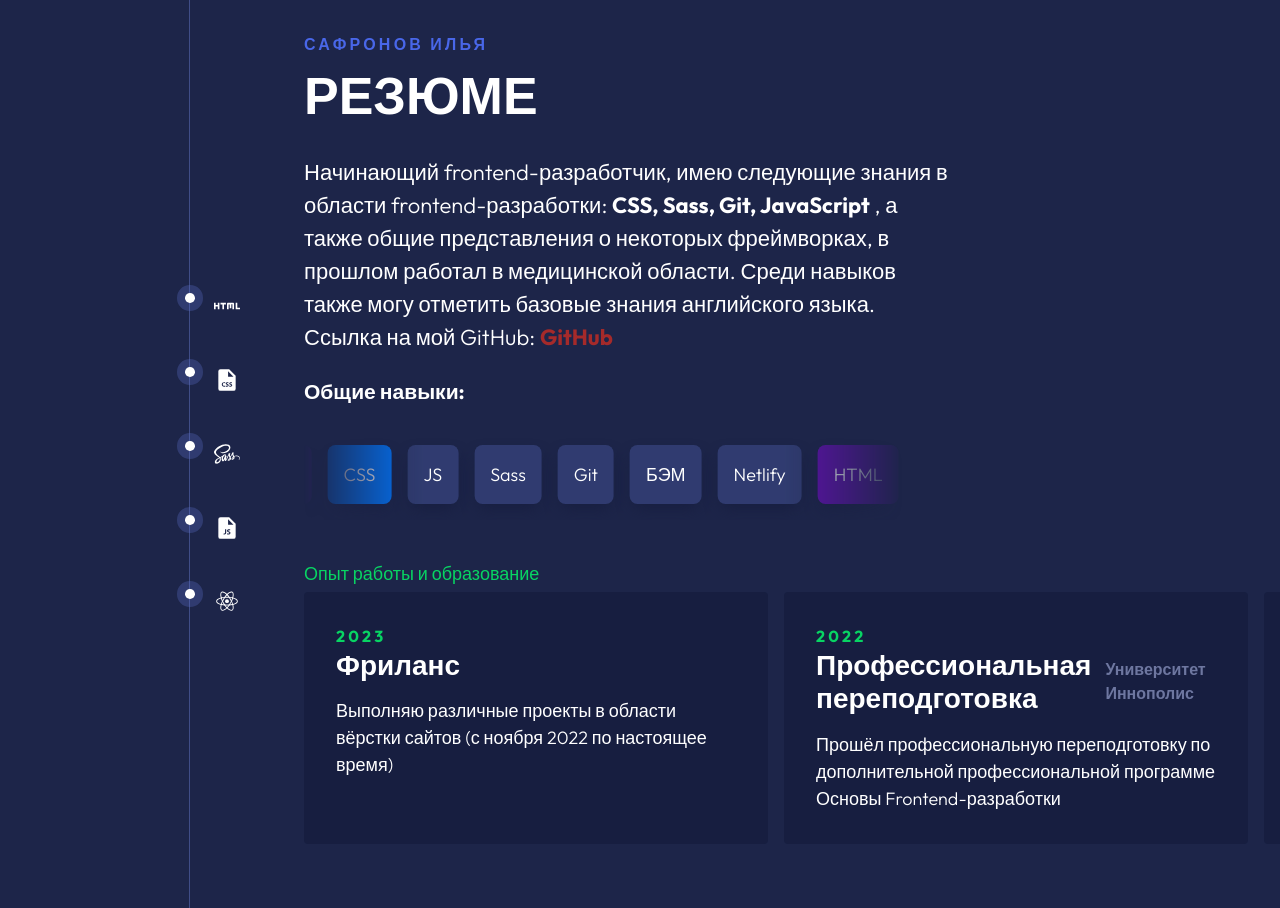
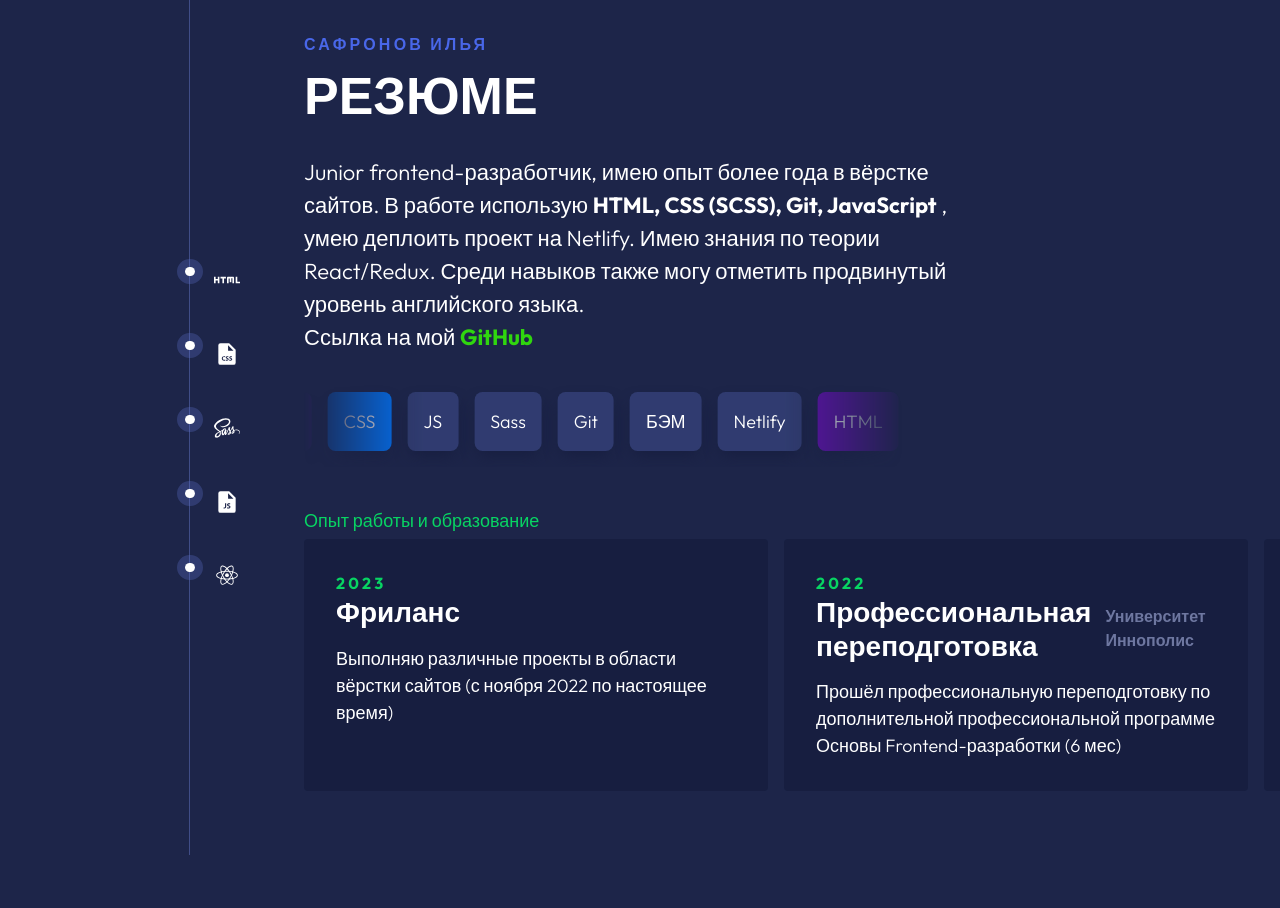
Before and after one commit to IlyaSafronov/resume-variation, a plain HTML site: page index.html in a window 1280 px wide. After the commit the page ends 855 px from the top, so only its background shows below. Drawn offline with Linux system fonts and the light colour scheme.

Commit message:
add information

```diff
--- a/css/styles.css
+++ b/css/styles.css
@@ -62,7 +62,7 @@ body {
 
 .link {
   text-decoration: none;
-  color: brown;
+  color: rgb(48, 214, 15);
   font-weight: bold;
 }
 
--- a/index.html
+++ b/index.html
@@ -16,10 +16,10 @@
       <p class="eyebrow">Сафронов Илья</p>
       <h1 class="page-title">Резюме</h1>
       <p class="intro">
-        Начинающий frontend-разработчик, имею следующие знания в области frontend-разработки: <strong>CSS, Sass, Git, JavaScript</strong> , а также общие представления о некоторых фреймворках, в прошлом работал в медицинской области. Среди навыков также могу отметить базовые знания английского языка.
-        Ссылка на мой GitHub:  <a class="link" href="https://github.com/IlyaSafronov">GitHub</a>
+        Junior frontend-разработчик, имею опыт более года в вёрстке сайтов.  В работе использую  <strong>HTML, CSS (SCSS), Git, JavaScript</strong> , умею деплоить проект на Netlify. Имею знания по теории React/Redux. Среди навыков также могу отметить продвинутый уровень английского языка.
+        <br>
+        Ссылка на мой <a class="link" href="https://github.com/IlyaSafronov">GitHub</a>
       </p>
-      <h3>Общие навыки:</h3>
 
       <div class="scroller">
         <ul class="tag-list scroller__inner">
@@ -51,7 +51,7 @@
           <span class="company">Университет Иннополис</span>
           </div>
           <p>
-          Прошёл профессиональную переподготовку по дополнительной профессиональной программе Основы Frontend-разработки
+          Прошёл профессиональную переподготовку по дополнительной профессиональной программе Основы Frontend-разработки (6 мес)
           </p>
 
         </div>
```
